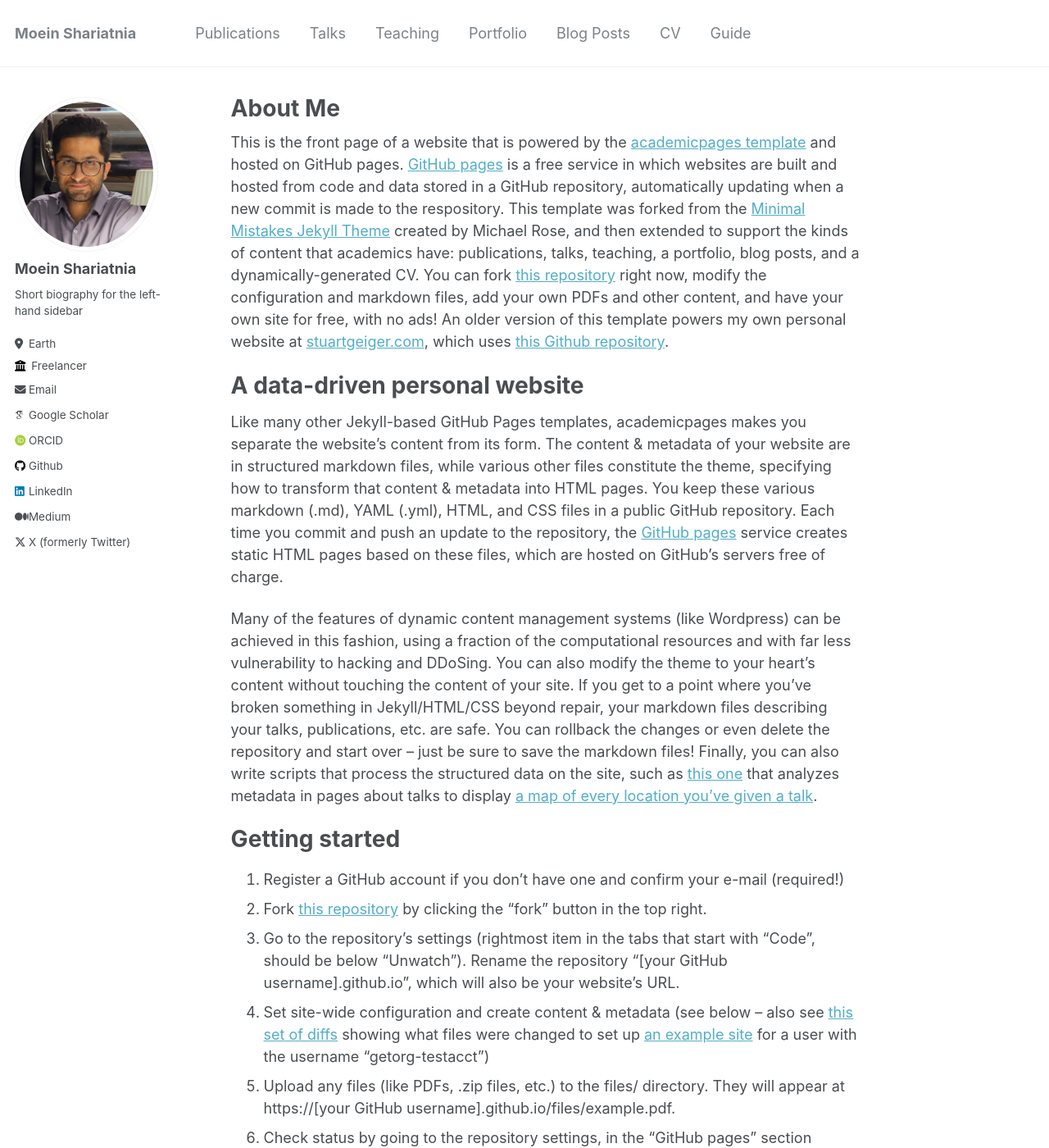
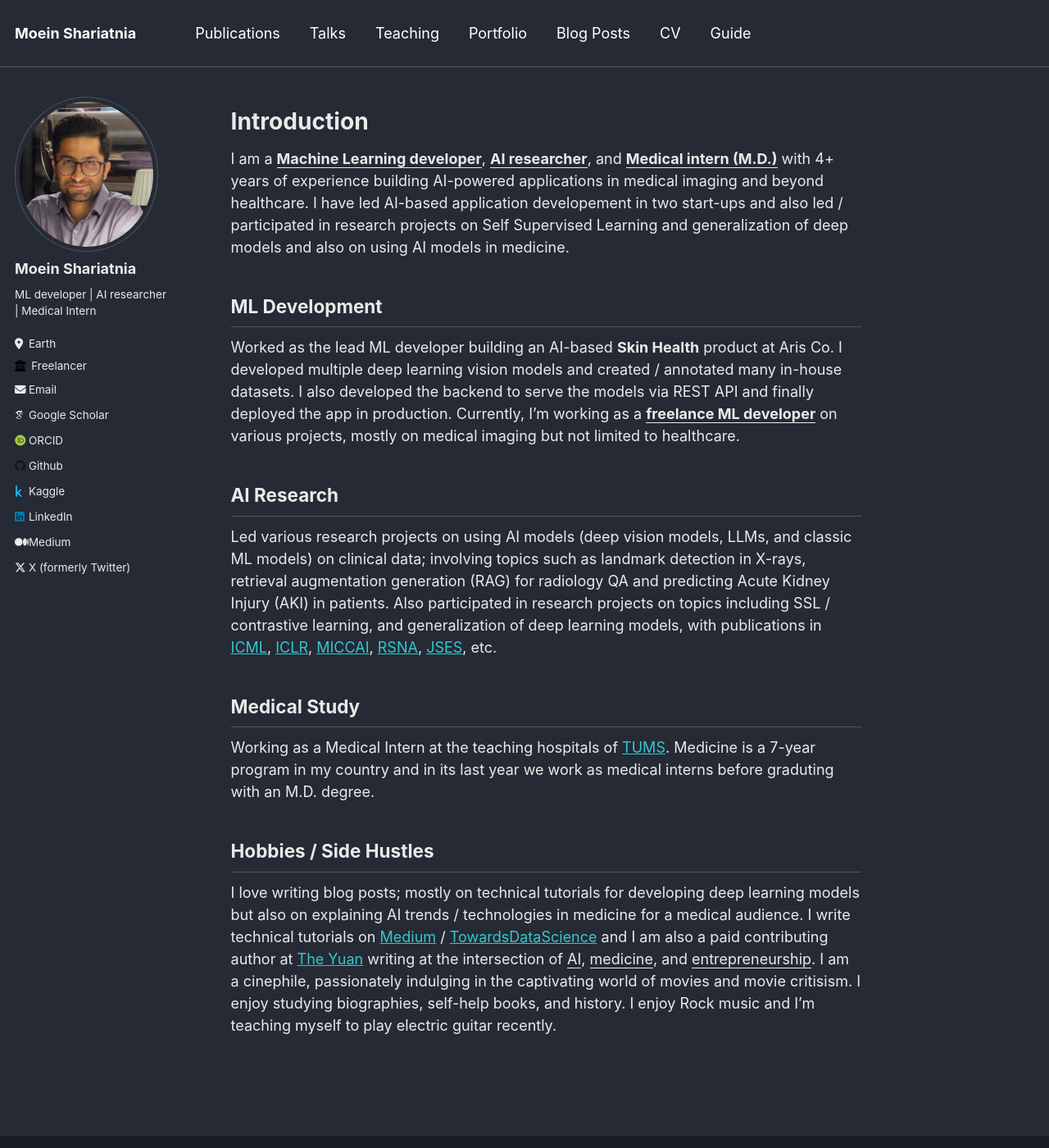
Before and after one commit to moein-shariatnia/moein-shariatnia.github.io, a Jekyll site: the page built from _pages/about.md, in a window 1280 px wide and 1400 px high. Shown: the whole window at 82% size. Built offline with Jekyll 4.4.1, drawn with Linux system fonts in a browser that asks for light colours; some web fonts are replaced; some of the changed text lies outside the part shown.

Commit message:
modified footer. added about me

```diff
--- a/_config.yml
+++ b/_config.yml
@@ -24,7 +24,7 @@
   avatar: "profile.png"
   name: "Moein Shariatnia"
   pronouns: # example: "she/her"
-  bio: "Short biography for the left-hand sidebar"
+  bio: "ML developer | AI researcher | Medical Intern"
   location: "Earth"
   employer: "Freelancer"
   uri: # URL
@@ -43,7 +43,7 @@
   codepen: # Username
   dribbble: # Username
   github: "moein-shariatnia"
-  kaggle: # Username
+  kaggle: "moeinshariatnia" # Username
   stackoverflow: # User number or user number and name (i.e., use "1" or "1/jeff-atwood")
 
   # Social media
@@ -58,7 +58,7 @@
   lastfm: # Username
   linkedin: "moein-shariatnia" # Username
   mastodon: # URL
-  medium: "moein.shariatnia" # URL
+  medium: "https://medium.com/@moein.shariatnia" # URL
   pinterest: # Username
   soundcloud: # Username
   steam: # Username
--- a/_includes/footer.html
+++ b/_includes/footer.html
@@ -21,4 +21,4 @@
   </ul>
 </div>
 
-<div class="page__footer-copyright">&copy; {{ site.time | date: '%Y' }} {{ site.name | default: site.title }}. {{ site.data.ui-text[site.locale].powered_by | default: "Powered by" }} <a href="http://jekyllrb.com" rel="nofollow">Jekyll</a> &amp; <a href="https://github.com/academicpages/academicpages.github.io">AcademicPages</a>, a fork of <a href="https://mademistakes.com/work/minimal-mistakes-jekyll-theme/" rel="nofollow">Minimal Mistakes</a>.</div>
+<div class="page__footer-copyright">&copy; {{ site.time | date: '%Y' }} {{ site.name | default: site.title }}. {{ site.data.ui-text[site.locale].powered_by | default: "Powered by" }} <a href="http://jekyllrb.com" rel="nofollow">Jekyll</a> &amp; <a href="https://github.com/academicpages/academicpages.github.io">AcademicPages</a></div>
--- a/_includes/footer/custom.html
+++ b/_includes/footer/custom.html
@@ -1,3 +1,3 @@
 <!-- start custom footer snippets -->
-<a href="/sitemap/">Sitemap</a>
+<!-- <a href="/sitemap/">Sitemap</a> -->
 <!-- end custom footer snippets -->
--- a/_pages/about.md
+++ b/_pages/about.md
@@ -1,48 +1,25 @@
 ---
 permalink: /
-title: "About Me"
+title: ""
 author_profile: true
 redirect_from:
   - /about/
   - /about.html
 ---
 
-This is the front page of a website that is powered by the [academicpages template](https://github.com/academicpages/academicpages.github.io) and hosted on GitHub pages. [GitHub pages](https://pages.github.com) is a free service in which websites are built and hosted from code and data stored in a GitHub repository, automatically updating when a new commit is made to the respository. This template was forked from the [Minimal Mistakes Jekyll Theme](https://mmistakes.github.io/minimal-mistakes/) created by Michael Rose, and then extended to support the kinds of content that academics have: publications, talks, teaching, a portfolio, blog posts, and a dynamically-generated CV. You can fork [this repository](https://github.com/academicpages/academicpages.github.io) right now, modify the configuration and markdown files, add your own PDFs and other content, and have your own site for free, with no ads! An older version of this template powers my own personal website at [stuartgeiger.com](http://stuartgeiger.com), which uses [this Github repository](https://github.com/staeiou/staeiou.github.io).
+# Introduction
+I am a **<u>Machine Learning developer</u>**, **<u>AI researcher</u>**, and **<u>Medical intern (M.D.)</u>** with 4+ years of experience building AI-powered applications in medical imaging and beyond healthcare. I have led AI-based application developement in two start-ups and also led / participated in research projects on Self Supervised Learning and generalization of deep models and also on using AI models in medicine.
 
-# A data-driven personal website
 
-Like many other Jekyll-based GitHub Pages templates, academicpages makes you separate the website's content from its form. The content & metadata of your website are in structured markdown files, while various other files constitute the theme, specifying how to transform that content & metadata into HTML pages. You keep these various markdown (.md), YAML (.yml), HTML, and CSS files in a public GitHub repository. Each time you commit and push an update to the repository, the [GitHub pages](https://pages.github.com/) service creates static HTML pages based on these files, which are hosted on GitHub's servers free of charge.
+## ML Development
+Worked as the lead ML developer building an AI-based **Skin Health** product at Aris Co. I developed multiple deep learning vision models and created / annotated many in-house datasets. I also developed the backend to serve the models via REST API and finally deployed the app in production. Currently, I'm working as a **<u>freelance ML developer</u>** on various projects, mostly on medical imaging but not limited to healthcare.
 
-Many of the features of dynamic content management systems (like Wordpress) can be achieved in this fashion, using a fraction of the computational resources and with far less vulnerability to hacking and DDoSing. You can also modify the theme to your heart's content without touching the content of your site. If you get to a point where you've broken something in Jekyll/HTML/CSS beyond repair, your markdown files describing your talks, publications, etc. are safe. You can rollback the changes or even delete the repository and start over -- just be sure to save the markdown files! Finally, you can also write scripts that process the structured data on the site, such as [this one](https://github.com/academicpages/academicpages.github.io/blob/master/talkmap.ipynb) that analyzes metadata in pages about talks to display [a map of every location you've given a talk](https://academicpages.github.io/talkmap.html).
+## AI Research
+Led various research projects on using AI models (deep vision models, LLMs, and classic ML models) on clinical data; involving topics such as landmark detection in X-rays, retrieval augmentation generation (RAG) for radiology QA and predicting Acute Kidney Injury (AKI) in patients. Also participated in research projects on topics including SSL / contrastive learning, and generalization of deep learning models, with publications in [ICML](https://icml.cc/), [ICLR](https://iclr.cc/), [MICCAI](http://www.miccai.org/), [RSNA](https://www.rsna.org/), [JSES](https://www.jsesreviewsreportstech.org/), etc.
 
-# Getting started
+## Medical Study
+Working as a Medical Intern at the teaching hospitals of [TUMS](https://en.tums.ac.ir/en). Medicine is a 7-year program in my country and in its last year we work as medical interns before graduting with an M.D. degree.
 
-1. Register a GitHub account if you don't have one and confirm your e-mail (required!)
-1. Fork [this repository](https://github.com/academicpages/academicpages.github.io) by clicking the "fork" button in the top right.
-1. Go to the repository's settings (rightmost item in the tabs that start with "Code", should be below "Unwatch"). Rename the repository "[your GitHub username].github.io", which will also be your website's URL.
-1. Set site-wide configuration and create content & metadata (see below -- also see [this set of diffs](http://archive.is/3TPas) showing what files were changed to set up [an example site](https://getorg-testacct.github.io) for a user with the username "getorg-testacct")
-1. Upload any files (like PDFs, .zip files, etc.) to the files/ directory. They will appear at https://[your GitHub username].github.io/files/example.pdf.
-1. Check status by going to the repository settings, in the "GitHub pages" section
-
-## Site-wide configuration
-
-The main configuration file for the site is in the base directory in [\_config.yml](https://github.com/academicpages/academicpages.github.io/blob/master/_config.yml), which defines the content in the sidebars and other site-wide features. You will need to replace the default variables with ones about yourself and your site's github repository. The configuration file for the top menu is in [\_data/navigation.yml](https://github.com/academicpages/academicpages.github.io/blob/master/_data/navigation.yml). For example, if you don't have a portfolio or blog posts, you can remove those items from that navigation.yml file to remove them from the header.
-
-## Create content & metadata
-
-For site content, there is one markdown file for each type of content, which are stored in directories like \_publications, \_talks, \_posts, \_teaching, or \_pages. For example, each talk is a markdown file in the [\_talks directory](https://github.com/academicpages/academicpages.github.io/tree/master/_talks). At the top of each markdown file is structured data in YAML about the talk, which the theme will parse to do lots of cool stuff. The same structured data about a talk is used to generate the list of talks on the [Talks page](https://academicpages.github.io/talks), each [individual page](https://academicpages.github.io/talks/2012-03-01-talk-1) for specific talks, the talks section for the [CV page](https://academicpages.github.io/cv), and the [map of places you've given a talk](https://academicpages.github.io/talkmap.html) (if you run this [python file](https://github.com/academicpages/academicpages.github.io/blob/master/talkmap.py) or [Jupyter notebook](https://github.com/academicpages/academicpages.github.io/blob/master/talkmap.ipynb), which creates the HTML for the map based on the contents of the \_talks directory).
-
-**Markdown generator**
-
-I have also created [a set of Jupyter notebooks](https://github.com/academicpages/academicpages.github.io/tree/master/markdown_generator) that converts a CSV containing structured data about talks or presentations into individual markdown files that will be properly formatted for the academicpages template. The sample CSVs in that directory are the ones I used to create my own personal website at stuartgeiger.com. My usual workflow is that I keep a spreadsheet of my publications and talks, then run the code in these notebooks to generate the markdown files, then commit and push them to the GitHub repository.
-
-## How to edit your site's GitHub repository
-
-Many people use a git client to create files on their local computer and then push them to GitHub's servers. If you are not familiar with git, you can directly edit these configuration and markdown files directly in the github.com interface. Navigate to a file (like [this one](https://github.com/academicpages/academicpages.github.io/blob/master/_talks/2012-03-01-talk-1.md) and click the pencil icon in the top right of the content preview (to the right of the "Raw | Blame | History" buttons). You can delete a file by clicking the trashcan icon to the right of the pencil icon. You can also create new files or upload files by navigating to a directory and clicking the "Create new file" or "Upload files" buttons.
-
-Example: editing a markdown file for a talk
-![Editing a markdown file for a talk](/images/editing-talk.png)
-
-## For more info
-
-More info about configuring academicpages can be found in [the guide](https://academicpages.github.io/markdown/). The [guides for the Minimal Mistakes theme](https://mmistakes.github.io/minimal-mistakes/docs/configuration/) (which this theme was forked from) might also be helpful.
+## Hobbies / Side Hustles
+I love writing blog posts; mostly on technical tutorials for developing deep learning models but also on explaining AI trends / technologies in medicine for a medical audience. I write technical tutorials on [Medium](https://medium.com/@moein.shariatnia) / [TowardsDataScience](https://medium.com/towards-data-science/simple-implementation-of-openai-clip-model-a-tutorial-ace6ff01d9f2) and I am also a paid contributing author at [The Yuan](https://www.the-yuan.com/author-235/Moein-Shariatnia.html) writing at the intersection of <u>AI</u>, <u>medicine</u>, and <u>entrepreneurship</u>.
+I am a cinephile, passionately indulging in the captivating world of movies and movie critisism. I enjoy studying biographies, self-help books, and history. I enjoy Rock music and I'm teaching myself to play electric guitar recently.
--- a/_sass/_footer.scss
+++ b/_sass/_footer.scss
@@ -14,22 +14,22 @@
   bottom: 0em;
   height: auto;
   /* sticky footer fix end */
-  margin-top: 3em;
+  margin-top: 0em;
   color: mix(#fff, $gray, 25%);
   -webkit-animation: intro 0.3s both;
           animation: intro 0.3s both;
   -webkit-animation-delay: 0.45s;
           animation-delay: 0.45s;
-  background-color: $lighter-gray;
-  border-top: 1px solid $light-gray;
+  background-color: mix(#000, $background-color, 30%);
+  border-top: mix(#fff, $background-color, 20%);
 
   footer {
     @include clearfix;
     margin-left: auto;
     margin-right: auto;
-    margin-top: 2em;
+    margin-top: 1em;
     max-width: 100%;
-    padding: 0 1em 2em;
+    padding: 0 0em 1em;
 
     @include breakpoint($x-large) {
       max-width: $x-large;
--- a/_sass/_variables.scss
+++ b/_sass/_variables.scss
@@ -53,18 +53,26 @@
 $light-gray                 : mix(#fff, $gray, 50%);
 $lighter-gray               : mix(#fff, $gray, 90%);
 
-$body-color                 : #fff;
-$background-color           : #fff;
-$code-background-color      : #fafafa;
-$code-background-color-dark : $light-gray;
-$text-color                 : $dark-gray;
-$border-color               : $lighter-gray;
+// $body-color                 : #fff;
+// $background-color           : #fff;
+// $code-background-color      : #fafafa;
+// $code-background-color-dark : $light-gray;
+// $text-color                 : $dark-gray;
+// $border-color               : $lighter-gray;
 
-$primary-color              : #7a8288;
+// $primary-color              : #7a8288;
+$body-color                 : #252a34;
+$background-color           : #252a34;
+$code-background-color      : mix(#000, $background-color, 15%);
+$code-background-color-dark : mix(#000, $background-color, 20%);
+$text-color                 : #eaeaea;
+$border-color               : mix(#fff, $background-color, 20%);
+
+$primary-color              : #ffffff;
 $success-color              : #62c462;
 $warning-color              : #f89406;
 $danger-color               : #ee5f5b;
-$info-color                 : #52adc8;
+$info-color                 : #3cebf4;
 
 /* brands */
 $behance-color              : #1769FF;
@@ -94,12 +102,17 @@
 
 
 /* links */
-$link-color                 : $info-color;
-$link-color-hover           : mix(#000, $link-color, 25%);
-$link-color-visited         : mix(#fff, $link-color, 25%);
-$masthead-link-color        : $primary-color;
-$masthead-link-color-hover  : mix(#000, $primary-color, 25%);
-
+// $link-color                 : $info-color;
+// $link-color-hover           : mix(#000, $link-color, 25%);
+// $link-color-visited         : mix(#fff, $link-color, 25%);
+// $masthead-link-color        : $primary-color;
+// $masthead-link-color-hover  : mix(#000, $primary-color, 25%);
+$link-color                 : mix(#000, $info-color, 15%) !default;
+$link-color-hover           : mix(#000, $link-color, 25%) !default;
+$link-color-visited         : mix(#fff, $link-color, 15%) !default;
+$masthead-link-color        : $primary-color !default;
+$masthead-link-color-hover  : mix(#000, $primary-color, 25%) !default;
+$navicon-link-color-hover   : mix(#fff, $primary-color, 75%) !default;
 
 /*
    Breakpoints
```
